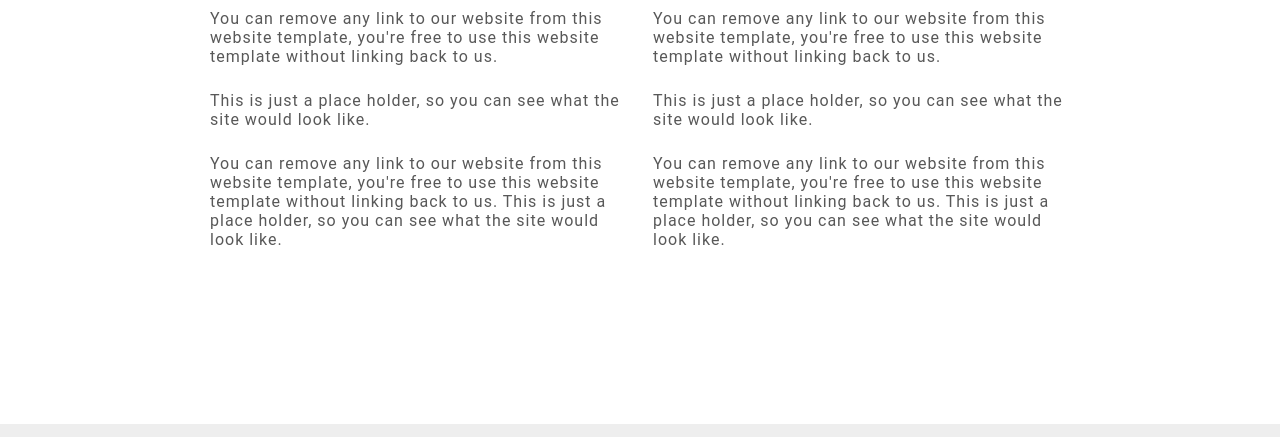
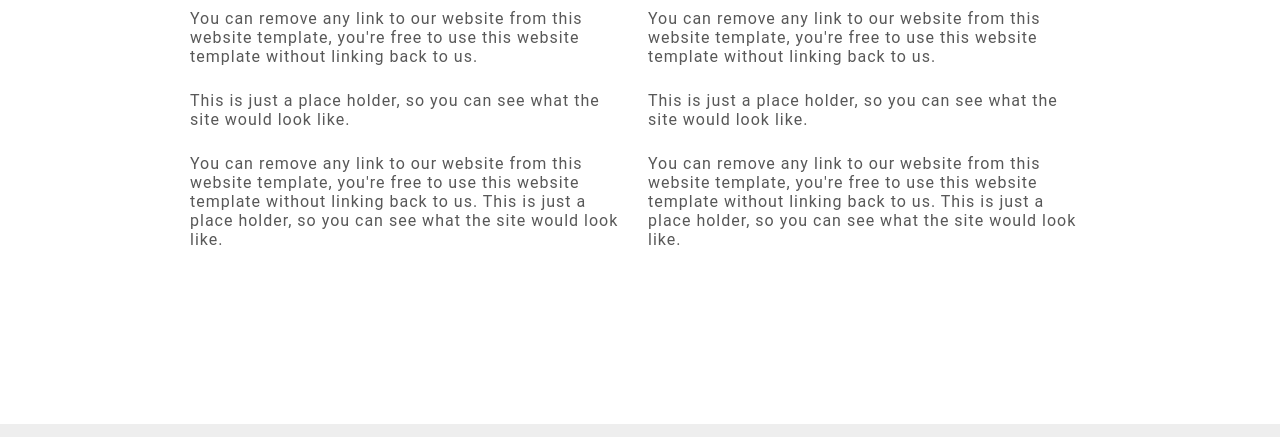
Before and after one commit to NoZ915/T1, a plain HTML site: page index.html in a window 1280 px wide. Shown: the part 738-1175 px from the top of the page. Drawn offline with Linux system fonts and the light colour scheme.

Commit message:
t1-v2 2nd commit

```diff
--- a/style.css
+++ b/style.css
@@ -95,9 +95,8 @@ main{
 
 /* --------article-------- */
 article{
-  text-align: center;
-  margin: 150px 200px;
-  padding-left: 10px;
+  margin: 150px auto;
+  max-width: 900px;
 }
 article h2{
   text-align: left;
```
Also changed, not shown: index.html (indentation only).
